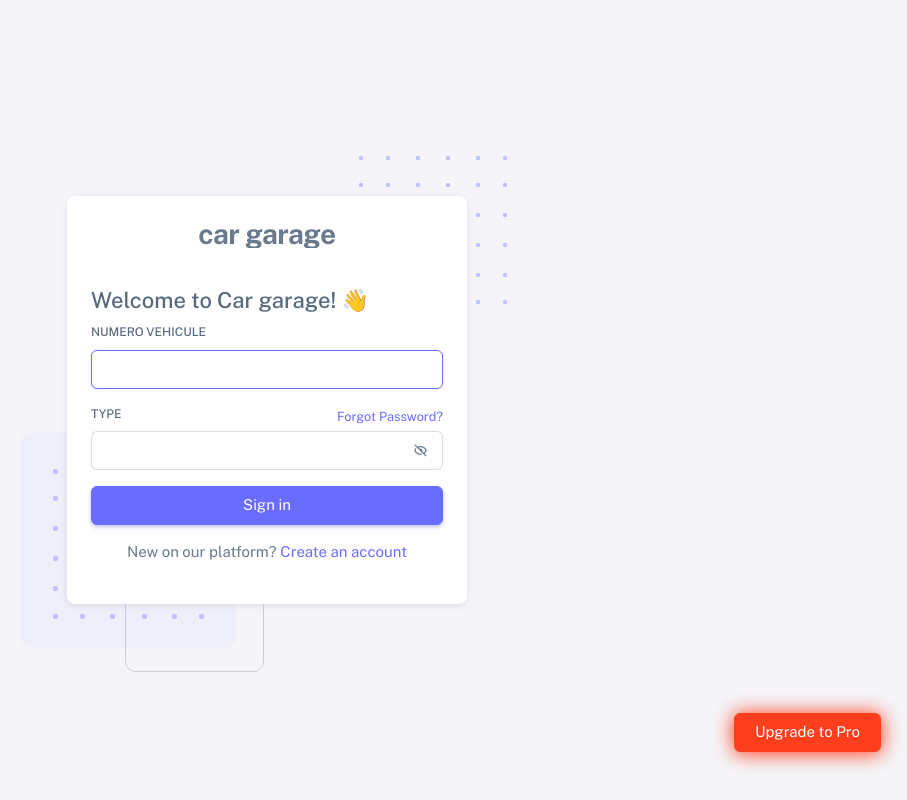
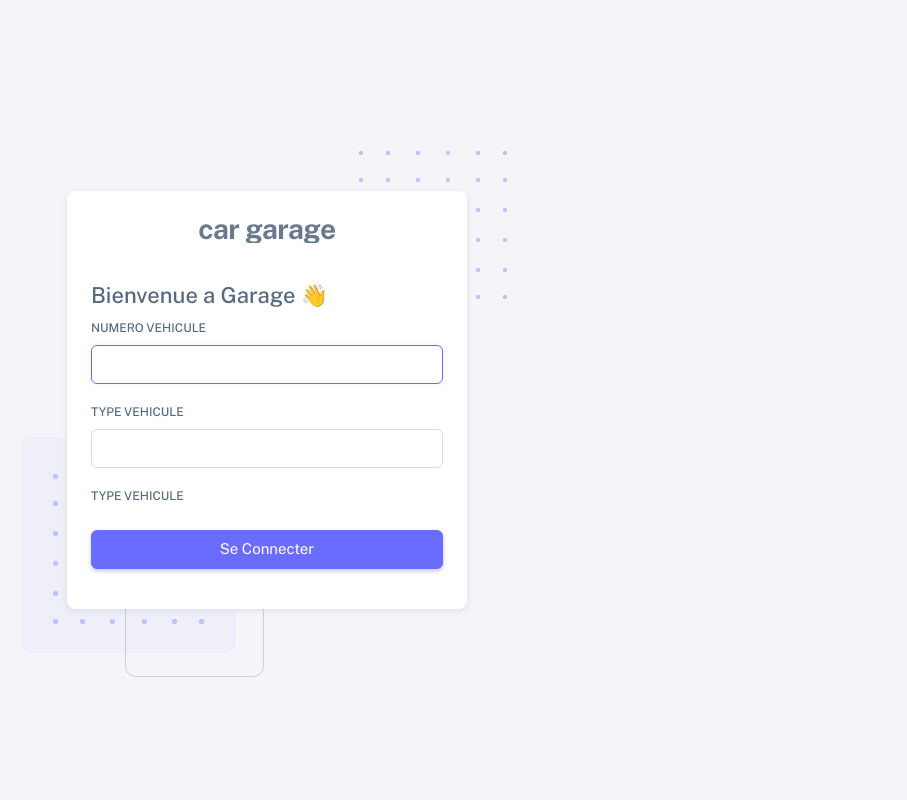
Before and after one commit to KaloinaRandria/garage, a CodeIgniter app: page /garage/index.php/auth/index in a window 1280 px wide. Shown: the whole page, without its empty margins (373-1280 px from the left). Run offline with CodeIgniter, Linux system fonts and the light colour scheme; data that the repository does not hold is empty.

Commit message:
Type Model

```diff
--- a/application/controllers/Auth.php
+++ b/application/controllers/Auth.php
@@ -10,18 +10,21 @@ class Auth extends CI_Controller
 	function __construct()
 	{
 		parent::__construct();
+		$this->load->model('client_model');
 	}
 
 	function index()
 	{
-		$this->load->view('front_office/login/login');
+		$data['client'] = $this->client_model->getClients();
+		$this->load->view('front_office/login/login' , $data);
 	}
 
 	function checkLogin()
 	{
 		$numero = $this->input->post('numero');
 		$type = $this->input->post('type');
-		if ($this->client_model->checkLogin($numero, $type)) {
+		$status = $this->client_model->checkLogin($numero, $type);
+		if ($status == true) {
 			$this->session->set_userdata('numero', $numero);
 			$this->session->set_userdata('type', $type);
 			redirect('front_office/pages/accueil');
--- a/application/controllers/Welcome.php
+++ b/application/controllers/Welcome.php
@@ -20,6 +20,6 @@ class Welcome extends CI_Controller {
 	 */
 	public function index()
 	{
-		$this->load->view('front_office/pages/acceuil.php');
+		$this->load->view('front_office/login/login');
 	}
 }
--- a/application/models/Client_model.php
+++ b/application/models/Client_model.php
@@ -1,21 +1,17 @@
 <?php
 class Client_model extends CI_Model
 {
-	function __construct()
-	{
-		parent::__construct();
-	}
 
 	function checkLogin($numero, $type)
 	{
 		$this->db->where('numero', $numero);
-		$query = $this->getClients();
+		$query = $this->db->get('client');
 		if ($query->num_rows() == 1) {
 			$client = $query->row();
-			if ($client->type == $type) {
+			if ($client->id_type == $type) {
 				return true;
 			} else {
-				$this->session->set_flashdata('error', 'Type de Voiture non conforme au numero d immatriculation');
+				// $this->session->set_flashdata('error', 'Type de Voiture non conforme au numero d immatriculation');
 				return false;
 			}
 		} else {
@@ -28,7 +24,7 @@ class Client_model extends CI_Model
 	{
 		$data = array(
 			'numero' => $numero,
-			'type' => $type,
+			'id_type' => $type,
 		);
 		$this->db->insert('client', $data);
 		if ($this->db->affected_rows() >= 0) {
--- a/application/views/front_office/login/login.php
+++ b/application/views/front_office/login/login.php
@@ -27,7 +27,7 @@
 		content="width=device-width, initial-scale=1.0, user-scalable=no, minimum-scale=1.0, maximum-scale=1.0"
 	/>
 
-	<title>Login Basic - Pages | Sneat - Bootstrap 5 HTML Admin Template - Pro</title>
+	<title>Projet Final S4 SI</title>
 
 	<meta name="description" content="" />
 
@@ -78,46 +78,46 @@
 						<span class="app-brand-text demo text-body fw-bolder">Car garage</span>
 					</div>
 					<!-- /Logo -->
-					<h4 class="mb-2">Welcome to Car garage! 👋</h4>
-					<form id="formAuthentication" class="mb-3" action="<?php echo base_url('front_office/pages/acceuil.php'); ?>" method="POST">
+					<h4 class="mb-2">Bienvenue a Garage 👋</h4>
+					<form id="formAuthentication" class="mb-3" action="<?= base_url()?>Auth/checkLogin" method="post">
 						<div class="mb-3">
-							<label for="num" class="form-label">Numero Vehicule</label>
+							<label for="numero" class="form-label">Numero Vehicule</label>
 							<input
 								type="text"
 								class="form-control"
-								id="num"
+								id="numero"
 								name="numero"
 								autofocus
 							/>
 						</div>
-						<div class="mb-3 form-password-toggle">
-							<div class="d-flex justify-content-between">
-								<label class="form-label" for="type">Type</label>
-								<a href="auth-forgot-password-basic.html">
-									<small>Forgot Password?</small>
-								</a>
-							</div>
-							<div class="input-group input-group-merge">
-								<input
-									type="password"
-									id="type"
-									class="form-control"
-									name="type"
-								/>
-								<span class="input-group-text cursor-pointer"><i class="bx bx-hide"></i></span>
-							</div>
+
+						<div class="mb-3">
+							<label for="numero" class="form-label">Type Vehicule</label>
+							<input
+								type="text"
+								class="form-control"
+								id="type"
+								name="type"
+								autofocus
+							/>
 						</div>
 						<div class="mb-3">
-							<button class="btn btn-primary d-grid w-100" type="submit">Sign in</button>
+									<label for="defaultSelect" class="form-label">Type Vehicule</label>
+									<div class="col-md-10">
+										<?php foreach($client as $row) { ?>
+										<select id="defaultSelect" class="form-select" name="">
+											<option></option>
+											<option value="<?=$row['id']?>"><?= $row['intitule']?></option>
+										</select>
+										<?php } ?>
+									</div>
+								</div>
+
+						<div class="mb-3">
+							<button class="btn btn-primary d-grid w-100" type="submit">Se Connecter</button>
 						</div>
 					</form>
 
-					<p class="text-center">
-						<span>New on our platform?</span>
-						<a href="auth-register-basic.html">
-							<span>Create an account</span>
-						</a>
-					</p>
 				</div>
 			</div>
 			<!-- /Register -->
@@ -126,15 +126,6 @@
 </div>
 
 <!-- / Content -->
-
-<div class="buy-now">
-	<a
-		href="https://themeselection.com/products/sneat-bootstrap-html-admin-template/"
-		target="_blank"
-		class="btn btn-danger btn-buy-now"
-	>Upgrade to Pro</a
-	>
-</div>
 
 <!-- Core JS -->
 <!-- build:js assets/vendor/js/core.js -->
```
Also changed, not shown: application/models/Type_model.php (added, +18 -0 lines), application/views/user/add_user.php (line endings or trailing spaces).
